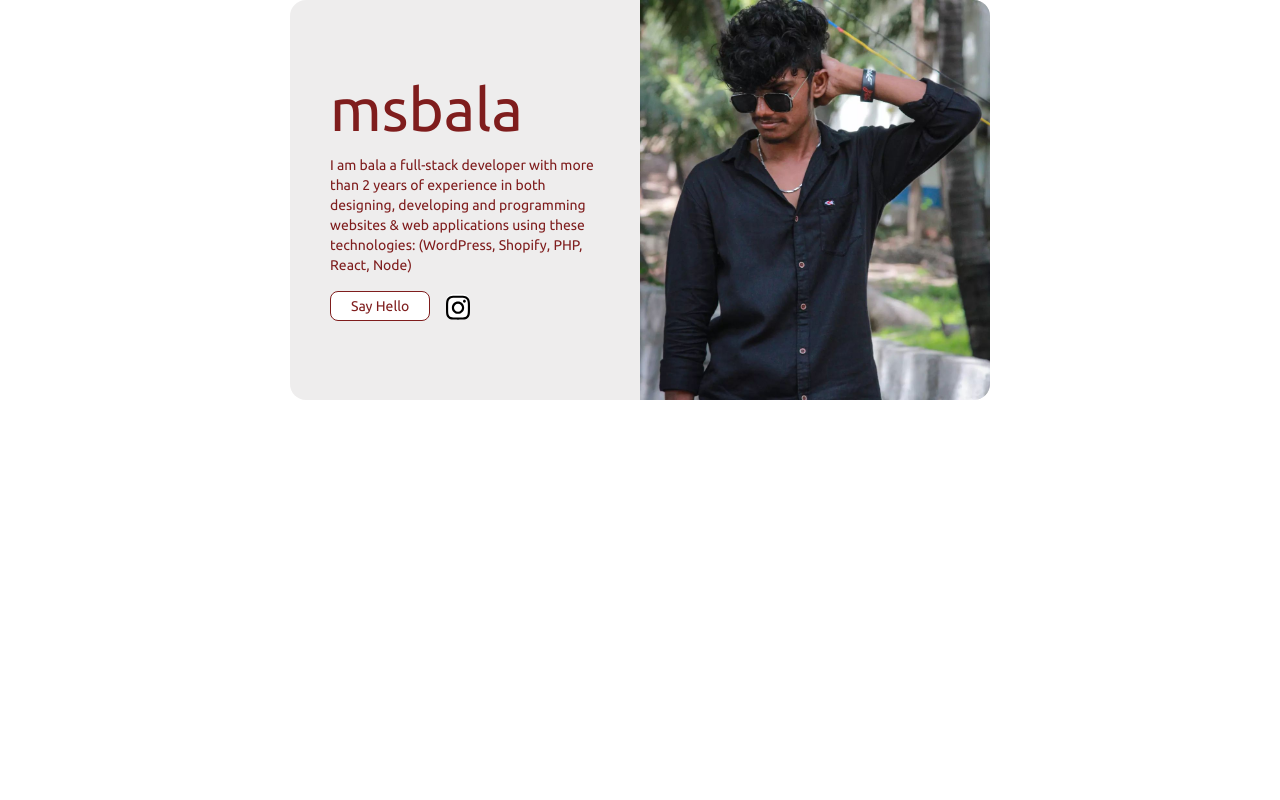
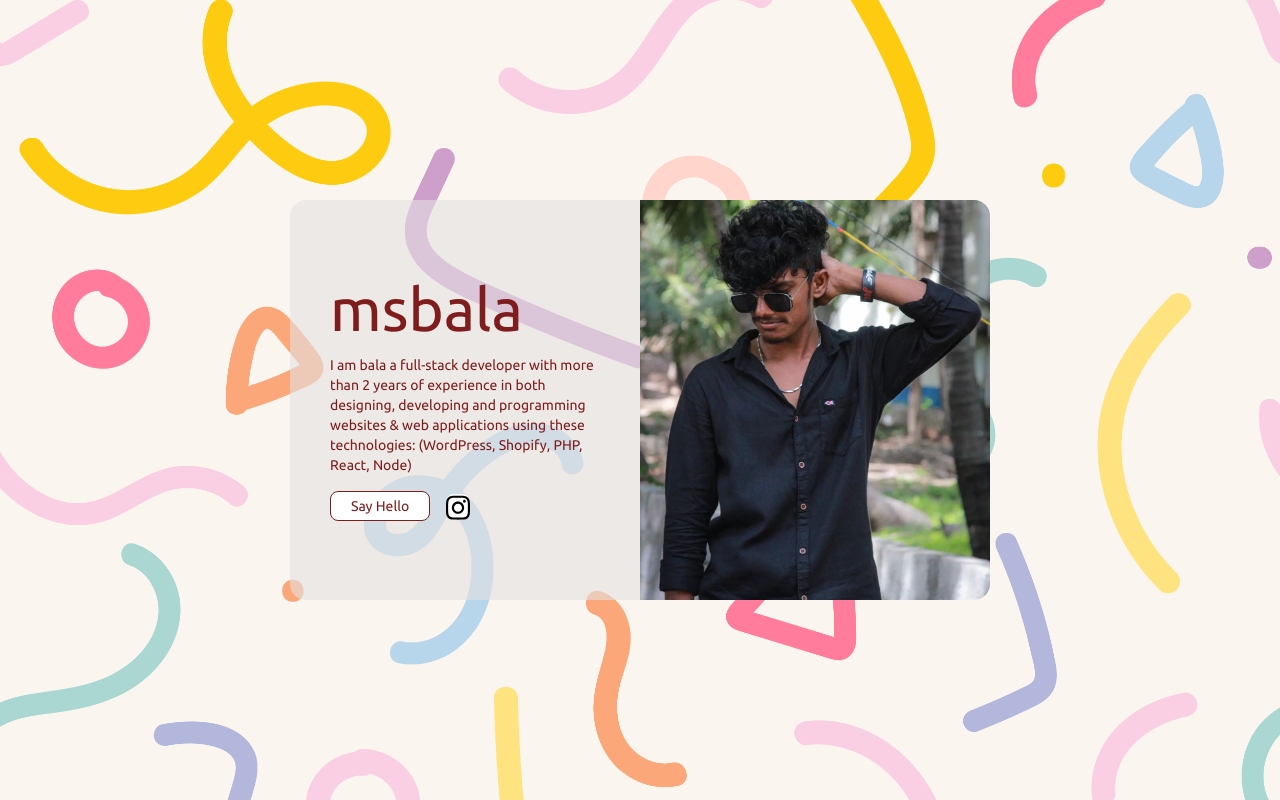
Before and after one commit to msbalacse/portfolio, a website: page index.html in a window 1280 px wide. Drawn offline with Linux system fonts and the light colour scheme.

Commit message:
Update index.html

```diff
--- a/index.html
+++ b/index.html
@@ -12,7 +12,7 @@
     <title>Portfolio</title>
 </head>
 <body class="font-Ubuntu text-red-900">
-   <section class="grid place-items-center pg-background">
+   <section class="grid place-items-center pgbackground">
     <div class=" w-[700px] h-[400px] bg-[#E3E1E1] bg-opacity-60 rounded-2xl flex flex-row">
         <div class="w-2/4 flex flex-col  justify-center  list-none px-10 gap-4">
             <h1 class="text-6xl ">msbala</h1>
```
